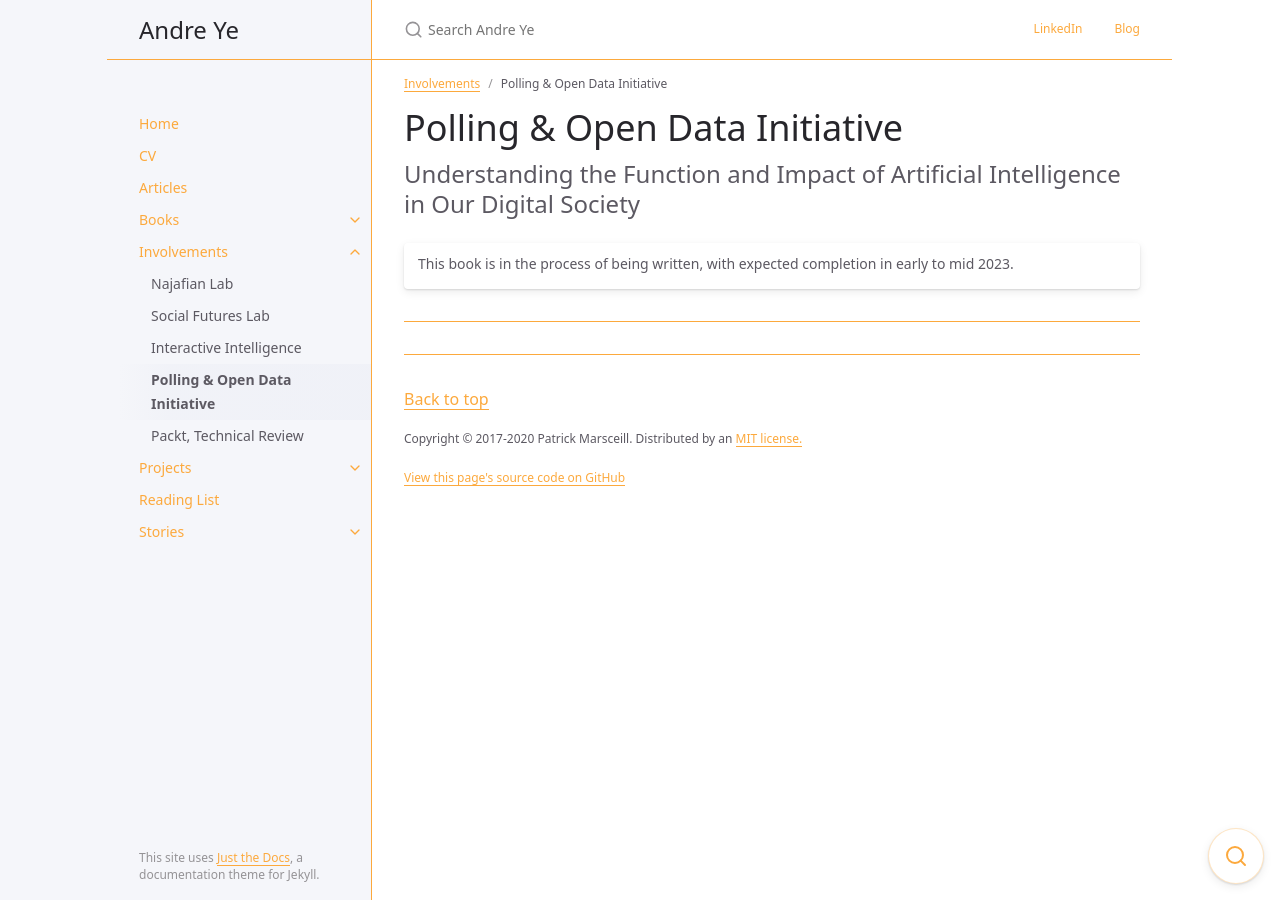
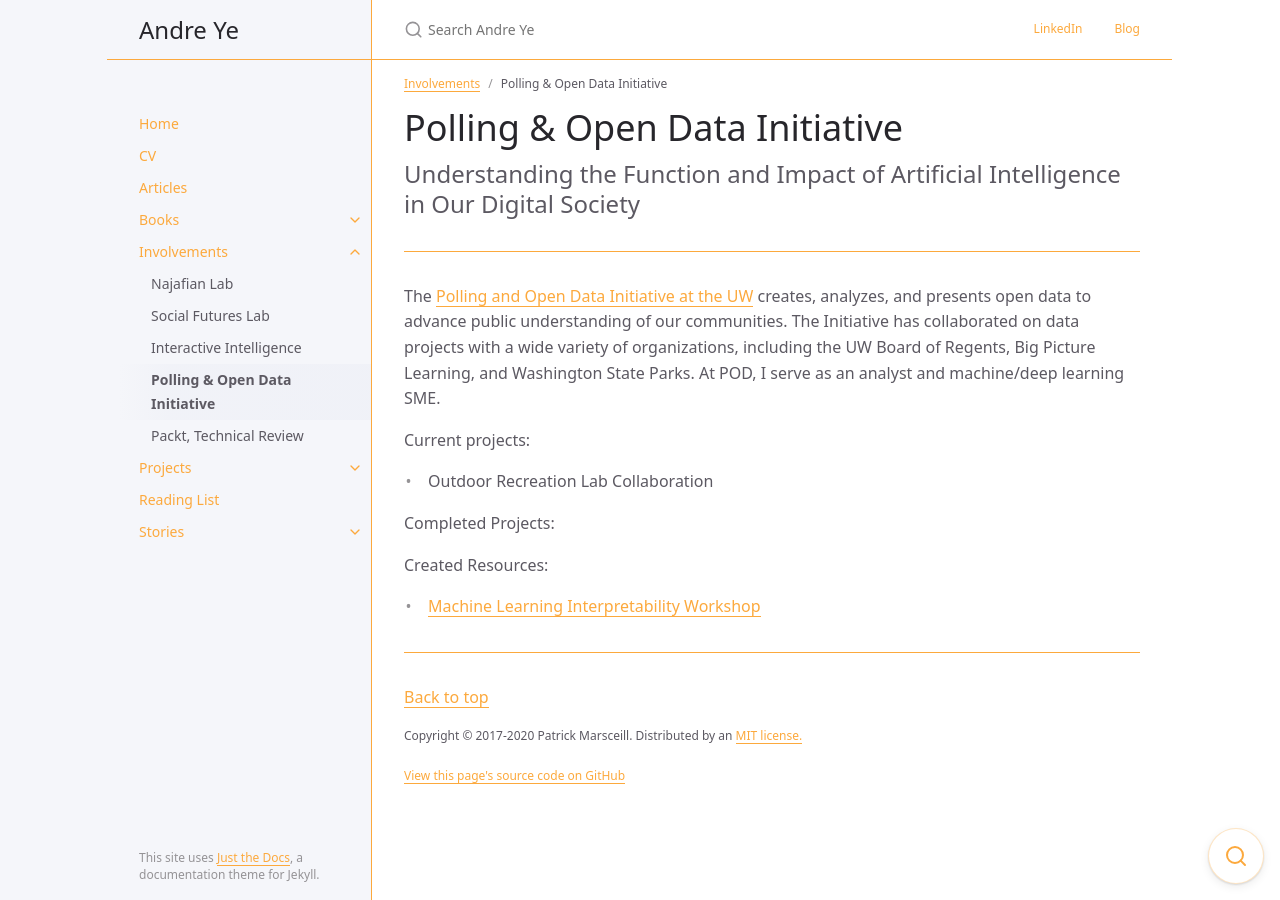
Before and after one commit to andre-ye/andre-ye.github.io-retired, a Jekyll site: the page built from docs/involvements/poduw.md, in a window 1280 px wide. Built offline with Jekyll 4.4.1, drawn with Linux system fonts in a browser that asks for light colours; nearby versions of some CDN libraries.

Commit message:
Update poduw.md

```diff
--- a/docs/involvements/poduw.md
+++ b/docs/involvements/poduw.md
@@ -11,6 +11,14 @@ has_children: false
 Understanding the Function and Impact of Artificial Intelligence in Our Digital Society
 {: .fs-6 .fw-300 }
 
-| This book is in the process of being written, with expected completion in early to mid 2023. |
+---
 
----
+The [Polling and Open Data Initiative at the UW](https://poddata.org/){:target="_blank"} creates, analyzes, and presents open data to advance public understanding of our communities. The Initiative has collaborated on data projects with a wide variety of organizations, including the UW Board of Regents, Big Picture Learning, and Washington State Parks. At POD, I serve as an analyst and machine/deep learning SME.
+
+Current projects:
+- Outdoor Recreation Lab Collaboration
+
+Completed Projects:
+
+Created Resources:
+- [Machine Learning Interpretability Workshop](https://www.kaggle.com/washingtongold/alcohol-love-and-grades-poduw-ml-workshop){:target="_blank"}
```
